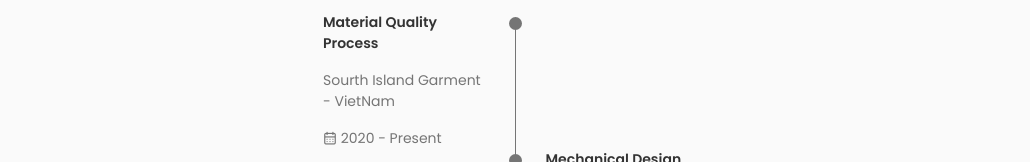
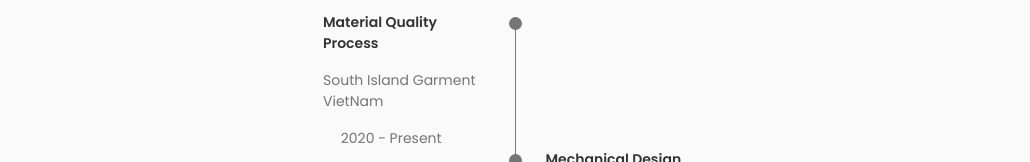
Before and after one commit to thangxpm/portfolio, a React (Create React App) app: page / in a window 1280 px wide. Both pictures are taken after a click on the element "Experience". Shown: the part 3562-3724 px from the top of the page, without its empty margins (125-1155 px from the left). Built offline with nearby package versions, Linux system fonts and the light colour scheme.

Commit message:
fix mistake input

```diff
--- a/src/components/qualification/Qualification.jsx
+++ b/src/components/qualification/Qualification.jsx
@@ -68,7 +68,7 @@
                         <div>
                         <h3 className="qualification__subtitle">Material Quality Process</h3>
                         <span className="qualification__subtitle">
-                            Sourth Island Garment - VietNam
+                        South Island Garment VietNam
                         </span>
                         <div className="qualification__calendar">
                             <i className="uil uil-calendar-alt">
```
